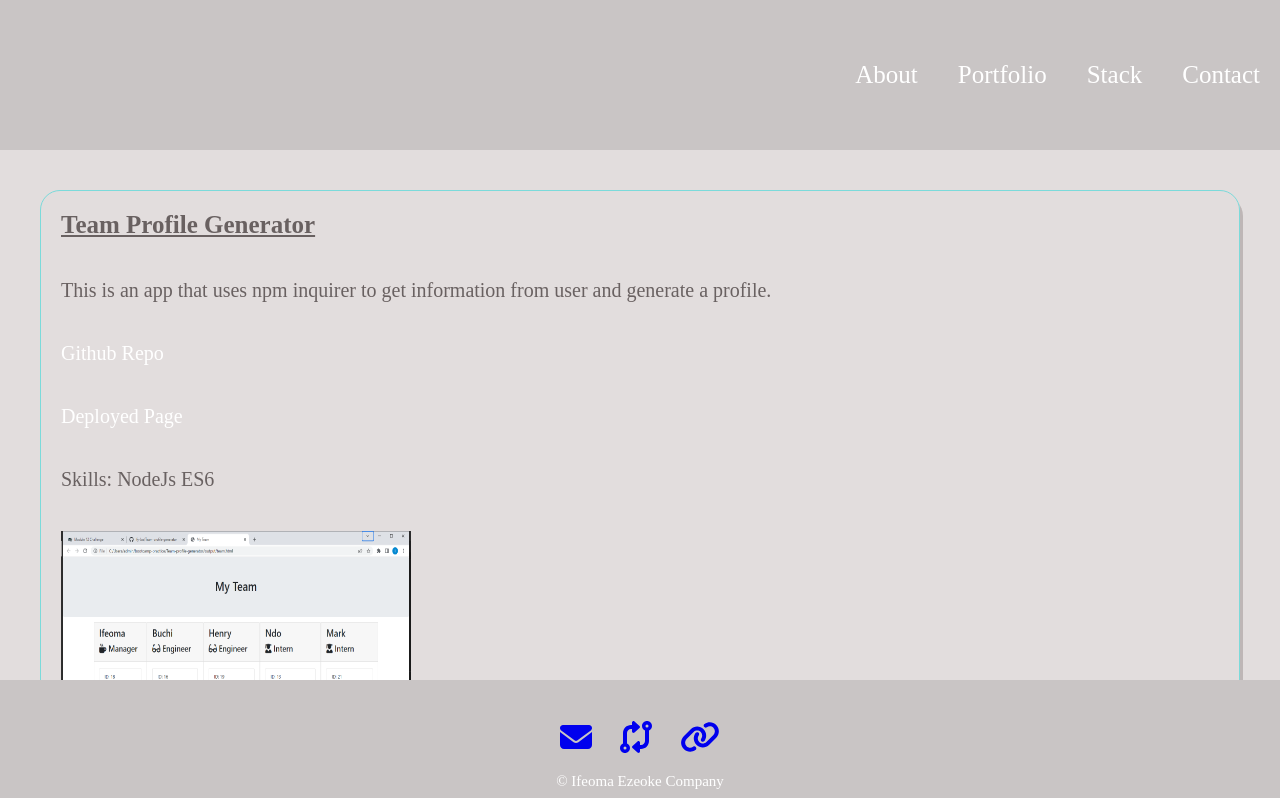
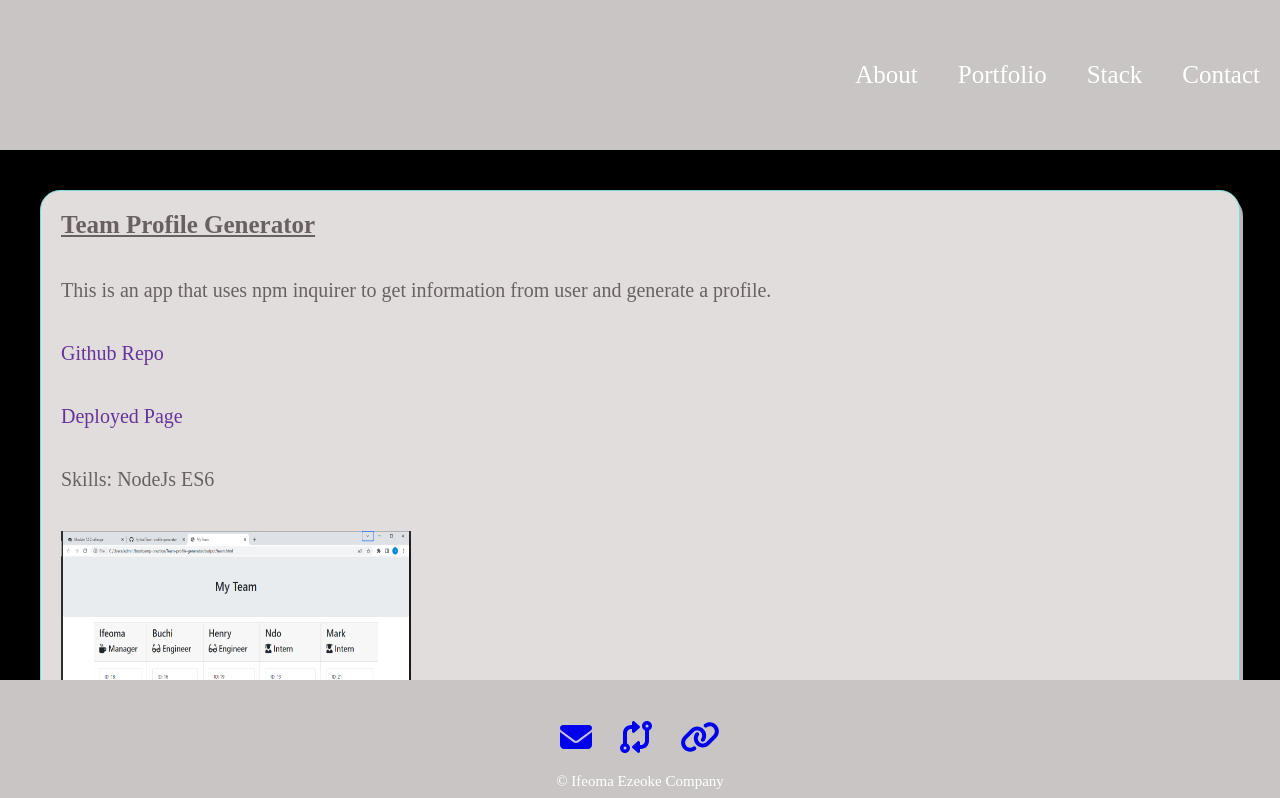
Before and after one commit to Ify-Jas/my_react_portfolio, a React (Create React App) app: page /portfolio in a window 1280 px wide. Shown: the top 798 px of the page. Built offline with nearby package versions, Linux system fonts and the light colour scheme.

Commit message:
change homepage on packageJSON, adjusted css background color

```diff
--- a/package.json
+++ b/package.json
@@ -2,7 +2,7 @@
   "name": "my-app",
   "version": "0.1.0",
   "private": true,
-  "homepage": "https://ify-jas.github.io/my_react_portfolio/",
+  "homepage": "https://ify-jas.github.io/",
   "dependencies": {
     "@fortawesome/fontawesome-svg-core": "^6.3.0",
     "@fortawesome/free-solid-svg-icons": "^6.3.0",
--- a/src/index.css
+++ b/src/index.css
@@ -65,7 +65,7 @@ Footer a:hover {
 
 /* About Section */
 .about {
-    background-color: #e2dddd;
+    background-color: black;
     height: 400px;
     padding: 20px;
 }
@@ -112,21 +112,22 @@ section{
     display: flex;
     justify-content: space-evenly;
     align-items: center;
-    background-color: #e2dddd;
+    background-color: black;
 
 }
 section div {
     display: flex;
     flex-direction: column;
     margin: 20px;
-    height: 370px;
+    height: 350px;
     width: 400px;
     border: 1.5px solid rgb(123, 218, 218);
     border-radius: 20px;
     text-align: center;
     font-size: 30px;
     color: white;
-    background-color: rgba(56, 49, 49, 0.3);
+    background-color: #c9c5c5;
+
 
 }
 
@@ -173,17 +174,19 @@ section div a:hover {
     display: flex;
     align-items: center;
     justify-content: center;
-    background-color: #e2dddd;
     height: 425px;
+    background-color: black;
 
 }
 .card {
-    margin: 20px;
+    margin: 15px;
     border: 1.5px solid rgb(123, 218, 218);
     border-radius: 10px;
     width: 300px;
     box-shadow: 3px 6px rgb(221, 207, 207);
     transition: 2s;
+    background-color: #e2dddd;
+
 }
 .card:hover {
     transform: scale(1.2);
@@ -205,7 +208,7 @@ section div a:hover {
 .mainPort{
 
     height: auto;
-    background-color: #e2dddd;
+    background-color: black;
     padding: 20px;
 
 }
@@ -217,6 +220,7 @@ section div a:hover {
     box-shadow: 3px 6px  #beb6b6;
     height: auto;
     margin: 20px;
+    background-color: #e2dddd;
 
 
 }
@@ -245,7 +249,7 @@ section div a:hover {
 .info a {
     font-size: 20px;
     text-decoration: none;
-    color: white;
+    color: rebeccapurple;
     padding: 20px;
 
 
```
